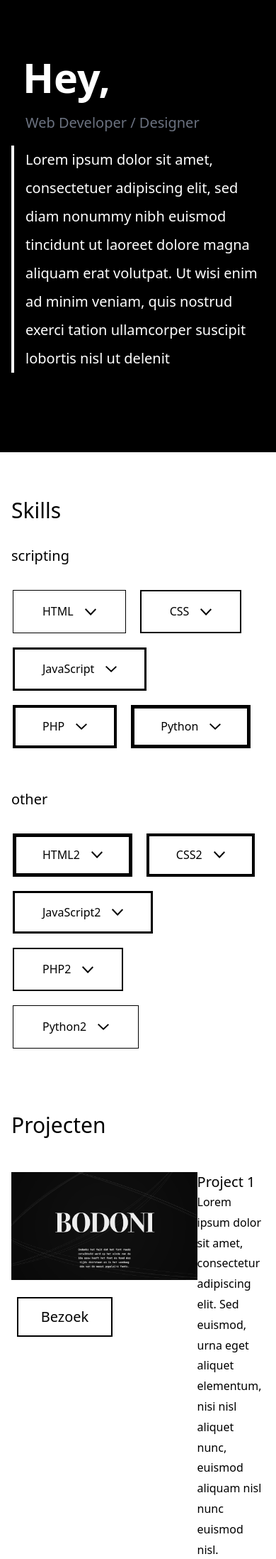
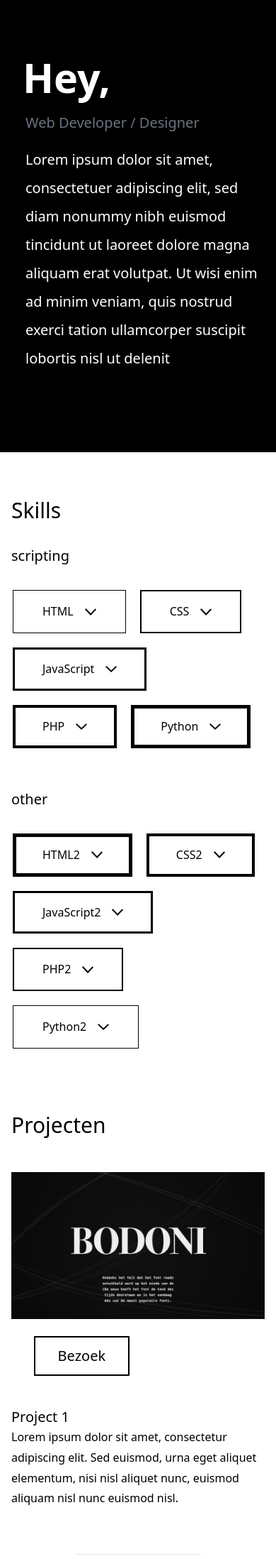
Before and after one commit to Arnhoudt/portfolio, a Flask app: page / in a window 390 px wide. Shown: the part 125-2321 px from the top of the page at 71% size. Run offline with Flask 2, Linux system fonts and the light colour scheme; style sheets or scripts are compiled from the project's sources.

Commit message:
header looks good on iphone X

```diff
--- a/app.py
+++ b/app.py
@@ -13,4 +13,4 @@ def index():
 
 
 if __name__ == '__main__':
-	app.run(debug=True)
+	app.run(host='0.0.0.0', debug=True)
--- a/templates/header.html
+++ b/templates/header.html
@@ -20,7 +20,7 @@
         <span class="companyName text-green-400"></span>
       </p>
       <p class="text-gray-500 pl-5 mt-4 md:mt-6 xl:mt-8 mb-3 max-w-3xl text-xl leading-loose">{{props.header.jobTitle}}</p>
-      <p class="border-l-4 border-white pl-4 max-w-3xl text-xl leading-loose">{{props.header.text}}</p>
+      <p class="md:border-l-4 md:pl-4 border-white pl-5 max-w-3xl text-xl leading-loose">{{props.header.text}}</p>
     </div>
   </div>
 </header>
--- a/templates/projects.html
+++ b/templates/projects.html
@@ -6,8 +6,8 @@
         {% if i != 0 %}
         <div class="flex justify-center"><hr class="w-1/2 my-16"></div>
         {% endif %}
-        <div class="flex mt-12 lg:gap-10 sm:gap-5">
-          <div class="lg:w-3/5 sm:w-1/2">
+        <div class="flex flex-col gap-10 md:flex-row mt-12 lg:gap-10 md:gap-5">
+          <div class="lg:w-3/5 md:w-1/2">
             <picture>
               <source media="(min-width:1536px)" srcset=
                 "{{url_for('static', filename='build/img/pagePictures/1024_{0}'.format(project.img))}} 1x,
@@ -32,7 +32,7 @@
               {% endif %}
             </div>
           </div>
-          <div class="lg:w-2/5 sm:w-1/2">
+          <div class="lg:w-2/5 md:w-1/2">
             <h3>{{project.title}}</h3>
             <p class="font-light">{{project.text}}</p>
           </div>
```
